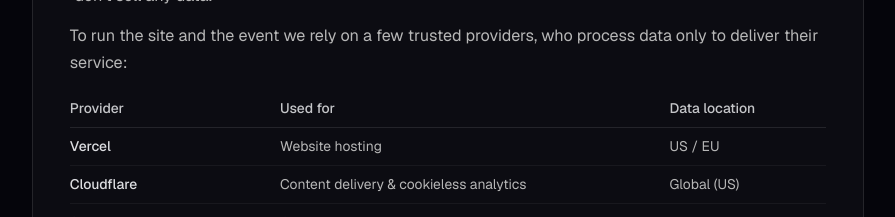
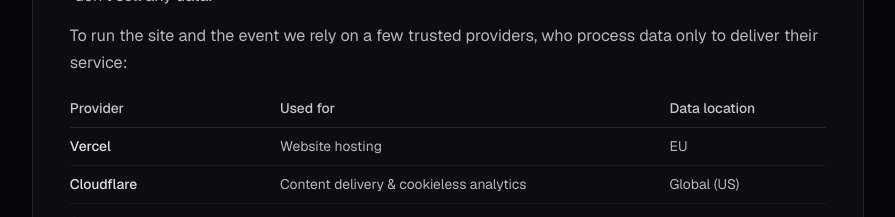
Before and after one commit to Microsoft-EMS-Community/msems-landing, a Next.js app: page /policies in a window 1280 px wide. Shown: the part 1180-1397 px from the top of the page, without its empty margins (192-1087 px from the left). Built offline with nearby package versions, Linux system fonts and the light colour scheme.

Commit message:
policies: Vercel hosting region is EU

```diff
--- a/src/app/policies/page.tsx
+++ b/src/app/policies/page.tsx
@@ -15,7 +15,7 @@ export const metadata: Metadata = {
 const WEEZTIX_TERMS = "https://weeztix.com/ticket-buyer-terms";
 
 const PROVIDERS: ReadonlyArray<{ name: string; use: string; region: string }> = [
-  { name: "Vercel", use: "Website hosting", region: "US / EU" },
+  { name: "Vercel", use: "Website hosting", region: "EU" },
   { name: "Cloudflare", use: "Content delivery & cookieless analytics", region: "Global (US)" },
   { name: "Supabase", use: "Game leaderboards", region: "EU" },
   { name: "Weeztix", use: "Ticketing", region: "EU (Netherlands)" },
```
